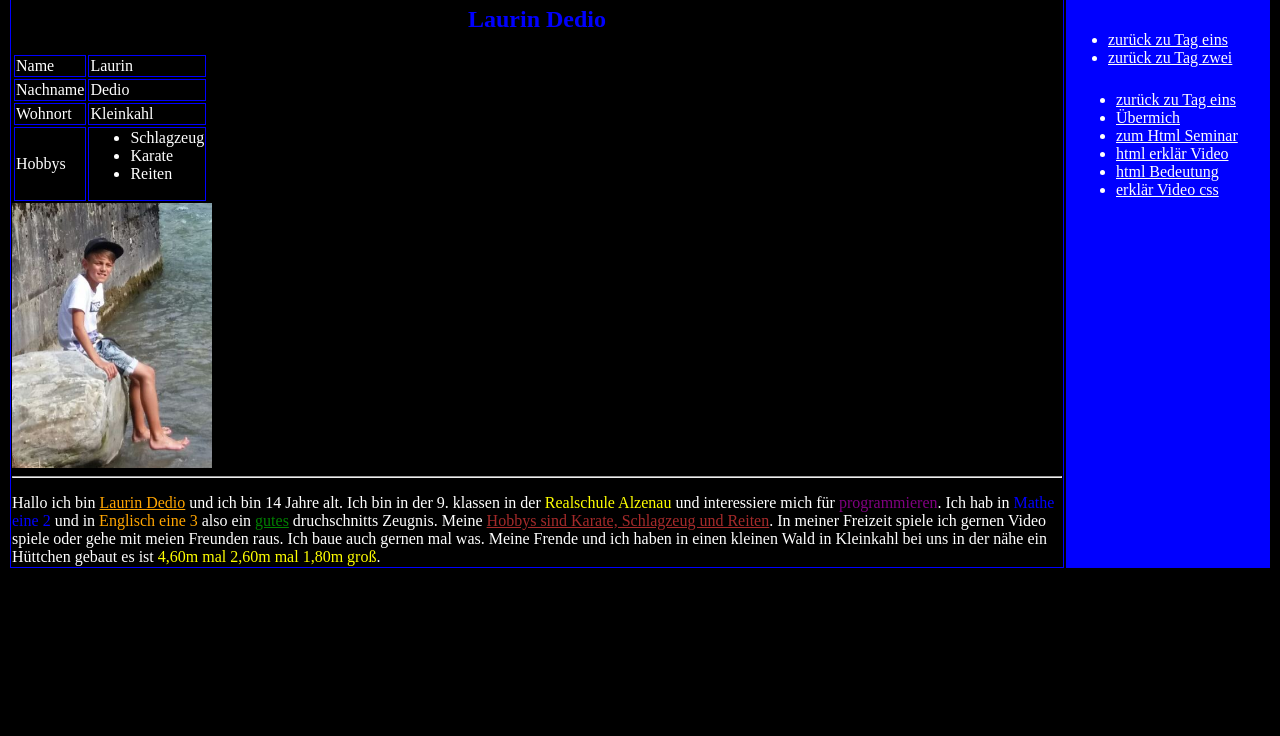
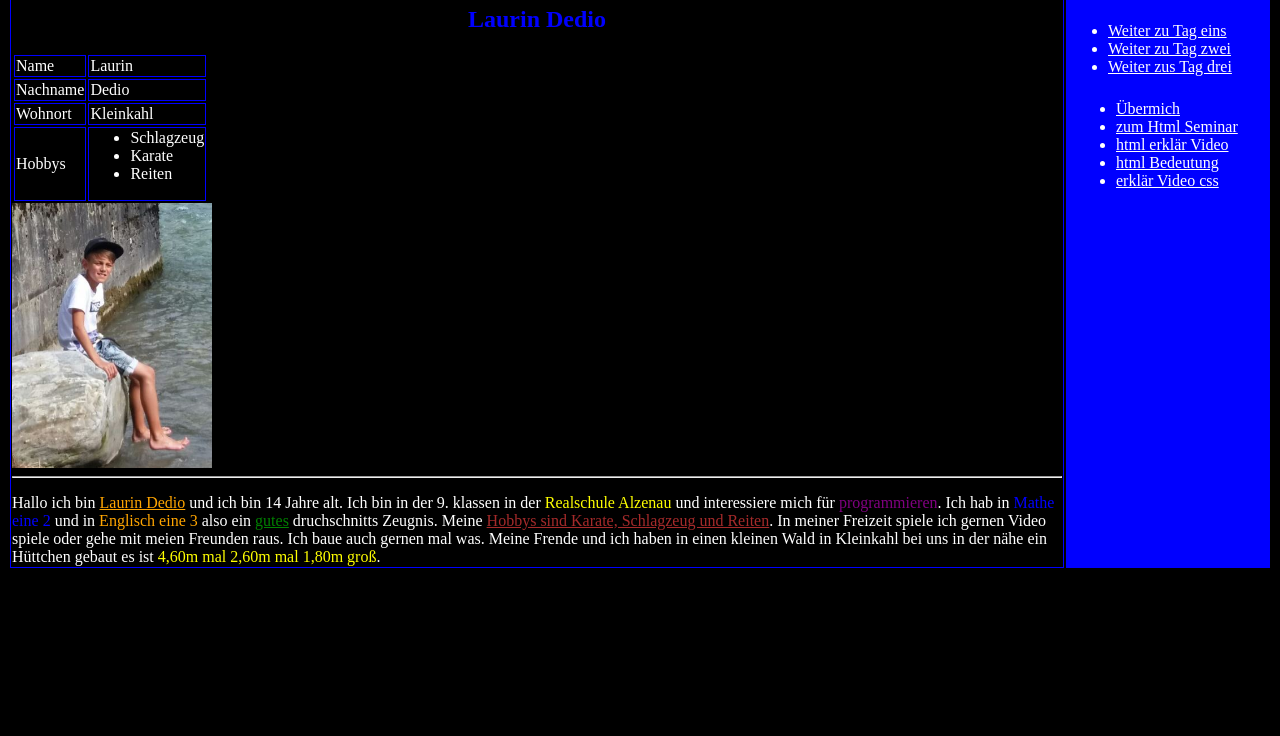
Before and after one commit to ldedio/webseite, a plain HTML site: page test.html in a window 1280 px wide. Shown: the part 64-800 px from the top of the page. Drawn offline with Linux system fonts and the light colour scheme.

Commit message:
änderunen forgenommen von den links

```diff
--- a/menu.html
+++ b/menu.html
@@ -14,7 +14,6 @@
     </head>
     <body>
         <ul>
-            <li> <a target="_top" href="tag1.html">zurück zu Tag eins</a></li>
             <li> <a target="_top" href="test.html">Übermich</a></li>
             <li> <a target="Seminar" href="https://www.html-seminar.de/">zum Html Seminar</a></li>
             <li> <a target="Seminar" href="https://www.youtube.com/watch?v=jEHYBXe3sMU">html erklär Video</a></li>
--- a/test.html
+++ b/test.html
@@ -52,8 +52,9 @@
                                     <p>Hallo ich bin <span class="span1">Laurin Dedio</span> und ich bin 14 Jahre alt. Ich bin in der 9. klassen in der <span class="span2">Realschule Alzenau </span> und interessiere mich für <span class="span3">programmieren</span>. Ich hab in <span class="span4">Mathe eine 2</span> und in <span class="span5">Englisch eine 3 </span> also ein <span class="span7">gutes</span> druchschnitts Zeugnis. Meine <span class="span6">Hobbys sind Karate, Schlagzeug und Reiten</span>. In meiner Freizeit spiele ich gernen Video spiele oder gehe mit meien Freunden raus. Ich baue auch gernen mal was. Meine Frende und ich haben in einen kleinen Wald in Kleinkahl bei uns in der nähe ein Hüttchen gebaut es ist<span class="span2"> 4,60m mal 2,60m mal 1,80m groß</span>. </p>
                             </ul></td>
                             <td class="menu"><ul>
-                                                        <li><a href="tag1.html">zurück zu Tag eins</a></li>
-                                                        <li><a href="tag2.html">zurück zu Tag zwei</a></li>
+                                                        <li><a href="Index.html">Weiter zu Tag eins</a></li>
+                                                        <li><a href="tag2.html">Weiter zu Tag zwei</a></li>
+                                                        <li><a href="tag3.html">Weiter zus Tag drei</a></li>
                                             </ul>
                                             <iframe allowtransparency="true" src="menu.html" frameborder="0" width="200" height="400" name="home"></iframe >
                                             </td>
```
Also changed, not shown: Index.html (+1 -0 lines), tag2.html (+2 -1 lines), tag3.html (+2 -1 lines).
